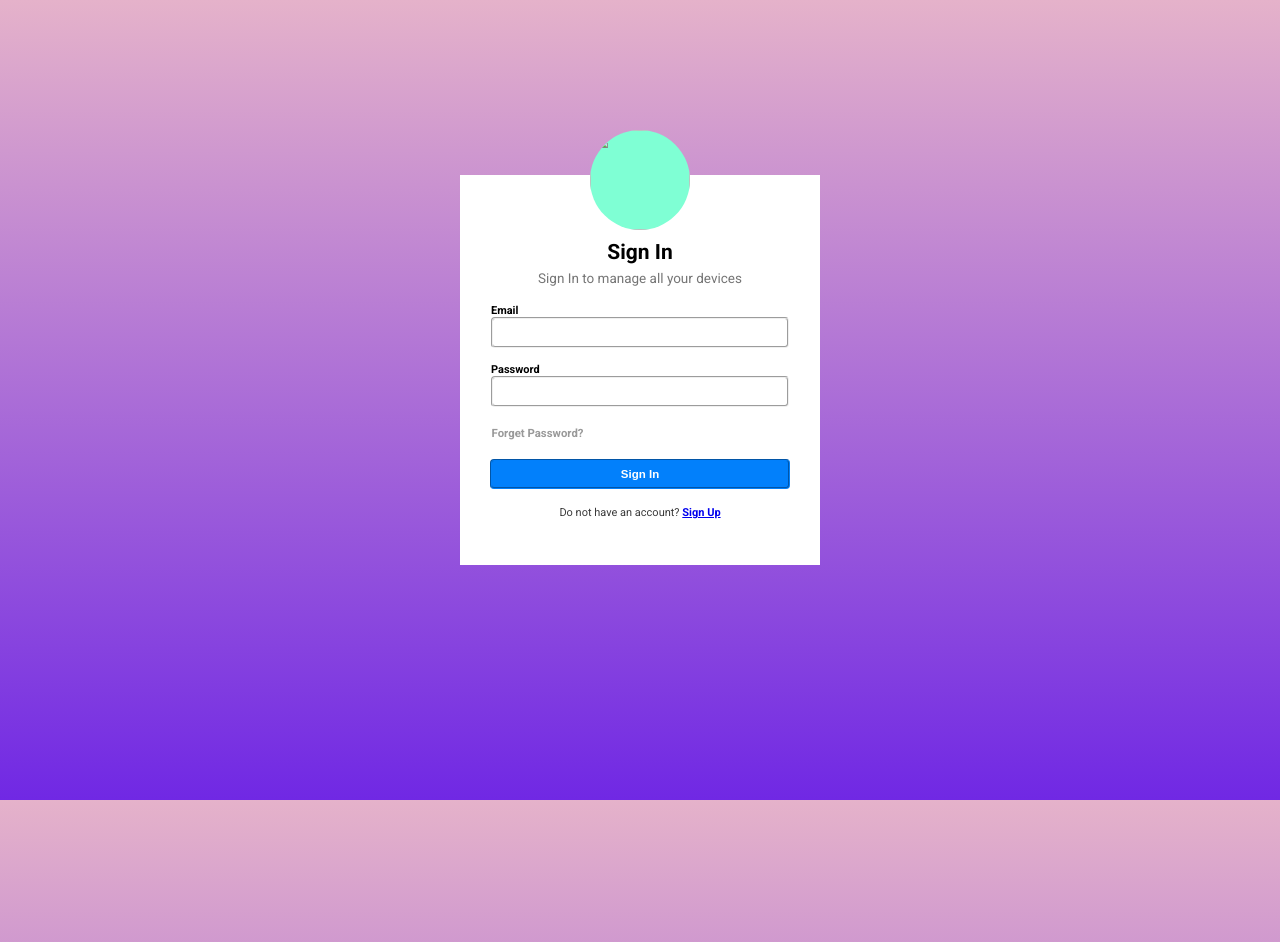
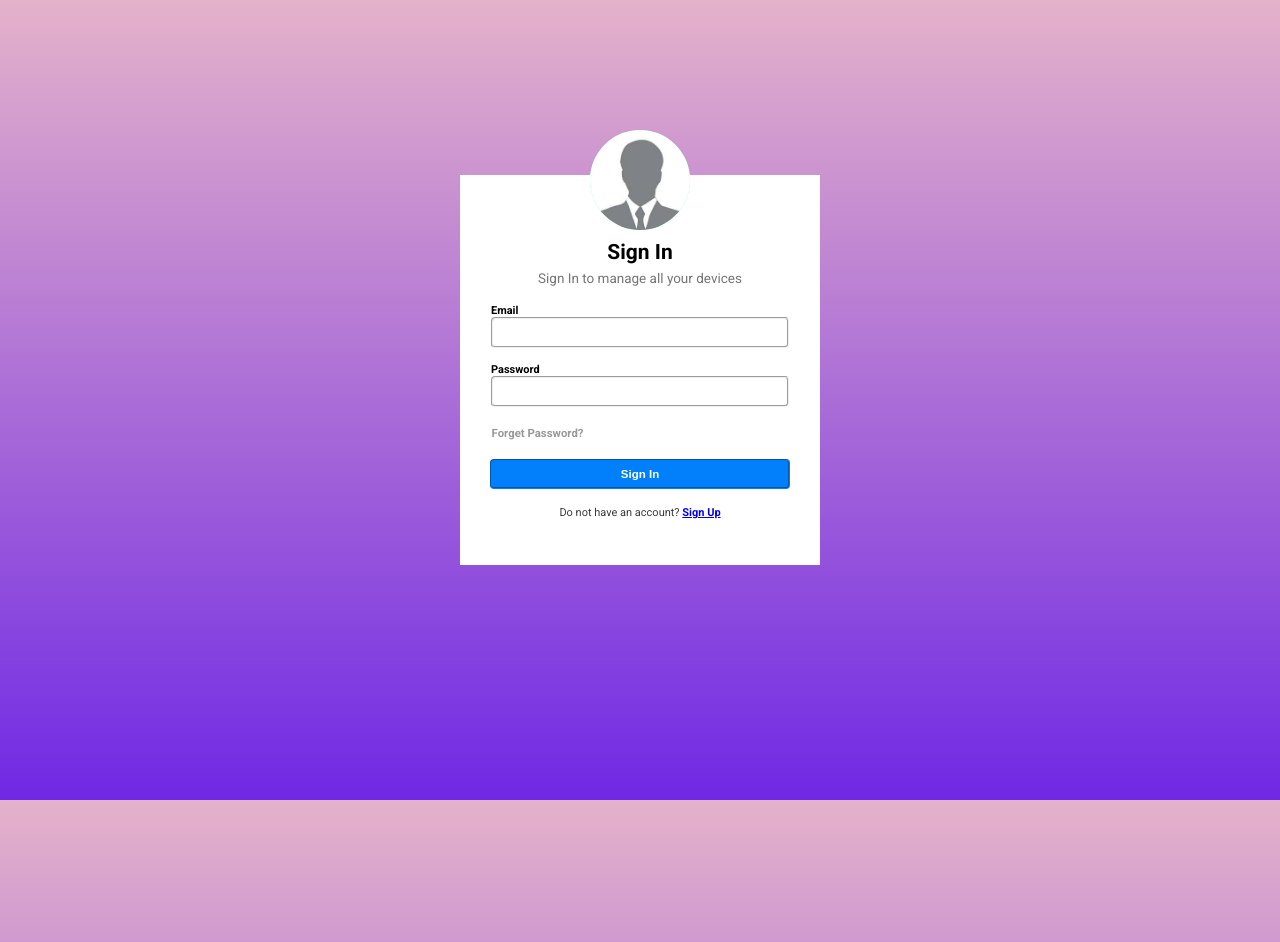
Before and after one commit to mwayl/polling-app, a plain HTML site: page index.html in a window 1280 px wide. Drawn offline with Linux system fonts and the light colour scheme.

Commit message:
Update index.html

```diff
--- a/index.html
+++ b/index.html
@@ -19,7 +19,7 @@
     </form>
     </div>
     <div class="image">
-<img src="pics/man-dummy.jpg" class="dummy-image">
+<img src="man-dummy.jpg" class="dummy-image">
     </div>
 
 
```
